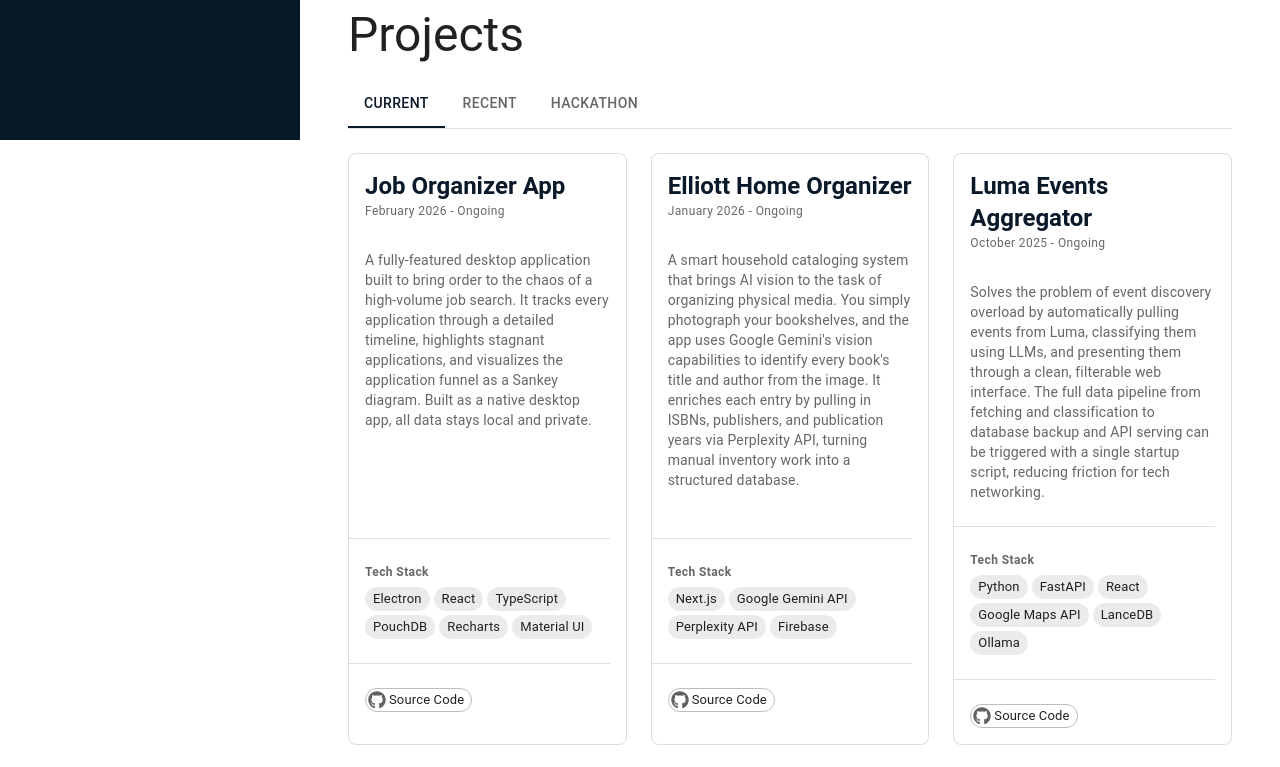
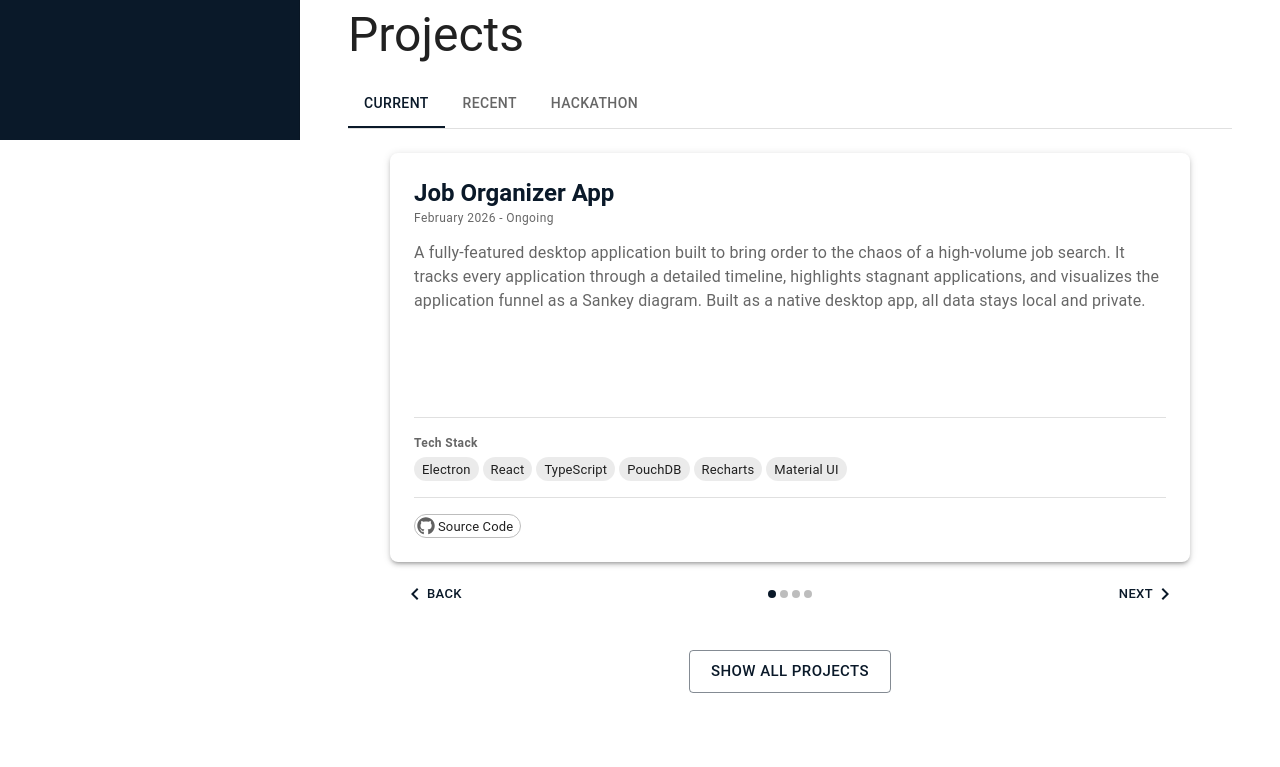
Before and after one commit to russellelliott/russellelliott-portfolio-site-react, a React (Create React App) app: page / in a window 1280 px wide. Shown: the part 660-1427 px from the top of the page. Built offline with nearby package versions, Linux system fonts and the light colour scheme.

Commit message:
carolsel consistent ehgiht thingy

```diff
--- a/src/pages/AllProjectsPage.js
+++ b/src/pages/AllProjectsPage.js
@@ -69,6 +69,7 @@
         {sortedProjects.map((project) => {
             const startDate = formatDate(project.dates.start);
             const endDate = project.dates.end ? formatDate(project.dates.end) : startDate;
+            const dateDisplay = startDate === endDate ? startDate : `${startDate} - ${endDate}`;
 
             return (
               <Grid item xs={12} md={4} key={project.slug}>
@@ -84,7 +85,7 @@
                         )}
                       </Box>
                       <Typography variant="caption" color="textSecondary" sx={{display: 'block', mb: 1.5}}>
-                        {startDate} - {endDate}
+                        {dateDisplay}
                       </Typography>
                     </Grid>
 
@@ -110,12 +111,9 @@
                      <Grid item>
                         <Box sx={{ mb: 2 }}>
                             <Box sx={{ display: 'flex', flexWrap: 'wrap', gap: 0.5, mb: 1 }}>
-                                {project.techStack && project.techStack.slice(0, 3).map((tech) => (
+                                {project.techStack && project.techStack.map((tech) => (
                                     <Chip key={tech} label={tech} size="small" sx={{ fontSize: '0.7rem' }} />
                                 ))}
-                                {project.techStack && project.techStack.length > 3 && (
-                                    <Chip label={`+${project.techStack.length - 3}`} size="small" sx={{ fontSize: '0.7rem' }} />
-                                )}
                             </Box>
                         </Box>
                         <Box sx={{ display: 'flex', flexWrap: 'wrap' }}>
--- a/src/pages/indexPage.js
+++ b/src/pages/indexPage.js
@@ -1,11 +1,14 @@
 import React, { useState } from 'react';
 import { projects } from '../data/projects';
-import { Container, Typography, Box, Chip, Grid, Divider, Tabs, Tab, Button } from '@mui/material';
+import { Container, Typography, Box, Chip, Divider, Tabs, Tab, Button, MobileStepper, IconButton, Paper } from '@mui/material';
 import Sidebar from '../components/Sidebar';
 import { FaGithub, FaYoutube } from "react-icons/fa";
 import { CiGlobe } from "react-icons/ci";
 import { SiDevpost, SiGoogleslides } from "react-icons/si";
 import { useNavigate } from 'react-router-dom';
+import KeyboardArrowLeft from '@mui/icons-material/KeyboardArrowLeft';
+import KeyboardArrowRight from '@mui/icons-material/KeyboardArrowRight';
+import { useTheme } from '@mui/material/styles';
 
 // Utility function to format Date objects to Month YYYY
 const formatDate = (date) => {
@@ -20,10 +23,13 @@
 
 const Home = () => {
   const [activeTab, setActiveTab] = useState(0);
+  const [activeStep, setActiveStep] = useState(0);
   const navigate = useNavigate();
+  const theme = useTheme();
 
   const handleTabChange = (event, newValue) => {
     setActiveTab(newValue);
+    setActiveStep(0); // Reset stepper when tab changes
   };
 
   const categories = ['Current', 'Recent', 'Hackathon'];
@@ -34,6 +40,20 @@
         const dateB = b.dates.start instanceof Date ? b.dates.start : new Date(0);
         return dateB - dateA;
     });
+
+  const maxSteps = filteredProjects.length;
+
+  const handleNext = () => {
+    setActiveStep((prevActiveStep) =>
+      prevActiveStep === maxSteps - 1 ? 0 : prevActiveStep + 1
+    );
+  };
+
+  const handleBack = () => {
+    setActiveStep((prevActiveStep) =>
+      prevActiveStep === 0 ? maxSteps - 1 : prevActiveStep - 1
+    );
+  };
 
   const renderLinkChip = (label, href, icon) => {
     if (!href) return null;
@@ -101,35 +121,61 @@
           </Tabs>
         </Box>
 
-        <Grid container spacing={3}>
-        {filteredProjects.map((project) => {
+        {/* Projects Carousel */}
+        {maxSteps > 0 && (
+          <Box sx={{ flexGrow: 1, maxWidth: 800, mx: 'auto' }}>
+             <Paper
+                elevation={3}
+                sx={{
+                  bgcolor: 'background.default',
+                  width: '100%',
+                  position: 'relative',
+                  overflow: 'hidden',
+                  borderRadius: 2
+                }}
+              >
+              <Box sx={{ display: 'grid' }}>
+              {filteredProjects.map((project, index) => {
+                const isActive = activeStep === index;
                 const startDate = formatDate(project.dates.start);
                 const endDate = project.dates.end ? formatDate(project.dates.end) : startDate;
+                const dateDisplay = startDate === endDate ? startDate : `${startDate} - ${endDate}`;
 
                 return (
-              <Grid item xs={12} md={4} key={project.slug}>
-                <Box sx={{ p: 2, border: '1px solid #ddd', borderRadius: '8px', height: '100%', display: 'flex', flexDirection: 'column' }}>
-                  <Grid container spacing={2} direction="column" sx={{ height: '100%', flexWrap: 'nowrap' }}>
-                    <Grid item>
+                  <Box
+                    key={project.name}
+                    sx={{
+                        gridArea: '1 / 1',
+                        opacity: isActive ? 1 : 0,
+                        visibility: isActive ? 'visible' : 'hidden',
+                        width: '100%',
+                        p: 3,
+                        display: 'flex',
+                        flexDirection: 'column',
+                        height: '100%',
+                        pointerEvents: isActive ? 'auto' : 'none',
+                        transition: 'opacity 0.3s ease-in-out'
+                    }}
+                    aria-hidden={!isActive}
+                  >
+                     <Box>
                         <Typography variant="h5" component="div" sx={{ color: 'primary.main', fontWeight: 'bold' }}>
                             {project.name}
                         </Typography>
                         <Typography variant="caption" color="textSecondary" sx={{display: 'block', mb: 1.5}}>
-                        {startDate} - {endDate}
+                            {dateDisplay}
                         </Typography>
-                    </Grid>
+                     </Box>
 
-                    <Grid item flexGrow={1}>
-                       <Box sx={{mb: 2}}>
-                         <Typography variant="body2" color="textSecondary">
+                     <Box sx={{mb: 2, flexGrow: 1}}>
+                        <Typography variant="body1" color="textSecondary">
                             {project.description}
                         </Typography>
                      </Box>
-                    </Grid>
 
-                    <Divider sx={{my: 1}} />
+                     <Box>
+                        <Divider sx={{my: 2}} />
 
-                    <Grid item>
                         <Box sx={{ mb: 2 }}>
                             <Typography variant="caption" color="textSecondary" sx={{fontWeight: 'bold', display: 'block', mb: 0.5}}>
                                 Tech Stack
@@ -140,11 +186,9 @@
                                 ))}
                             </Box>
                         </Box>
-                    </Grid>
 
-                    <Divider sx={{my: 1}} />
+                        <Divider sx={{my: 2}} />
 
-                    <Grid item>
                         <Box sx={{ display: 'flex', flexWrap: 'wrap', gap: 1 }}>
                           {/* GitHub Links */}
                           {project.links.github && Object.entries(project.links.github).map(([label, url]) =>
@@ -157,13 +201,60 @@
                           {renderLinkChip('Devpost', project.links.devpost, <SiDevpost />)}
                           {renderLinkChip('Slides', project.links.slides, <SiGoogleslides />)}
                         </Box>
-                    </Grid>
-                  </Grid>
                      </Box>
-              </Grid>
-            );
+                  </Box>
+                )
               })}
-        </Grid>
+              </Box>
+             </Paper>
+
+             {/* Navigation Stepper */}
+            <MobileStepper
+              steps={maxSteps}
+              position="static"
+              activeStep={activeStep}
+              sx={{
+                  bgcolor: 'transparent',
+                  mt: 1,
+                  '& .MuiMobileStepper-dot': {
+                      backgroundColor: 'rgba(0, 0, 0, 0.26)'
+                  },
+                  '& .MuiMobileStepper-dotActive': {
+                      backgroundColor: 'primary.main'
+                  }
+               }}
+              nextButton={
+                <Button
+                  size="small"
+                  onClick={handleNext}
+                >
+                  Next
+                  {theme.direction === 'rtl' ? (
+                    <KeyboardArrowLeft />
+                  ) : (
+                    <KeyboardArrowRight />
+                  )}
+                </Button>
+              }
+              backButton={
+                <Button size="small" onClick={handleBack}>
+                  {theme.direction === 'rtl' ? (
+                    <KeyboardArrowRight />
+                  ) : (
+                    <KeyboardArrowLeft />
+                  )}
+                  Back
+                </Button>
+              }
+            />
+          </Box>
+        )}
+
+        {maxSteps === 0 && (
+             <Typography variant="body1" align="center" sx={{ mt: 4, mb: 4, color: 'text.secondary' }}>
+                No projects found in this category.
+            </Typography>
+        )}
 
         <Box sx={{ display: 'flex', justifyContent: 'center', mt: 4, mb: 4 }}>
             <Button variant="outlined" size="large" onClick={() => navigate('/projects')}>
```
Lines whose indentation alone changed are shown as unchanged.
